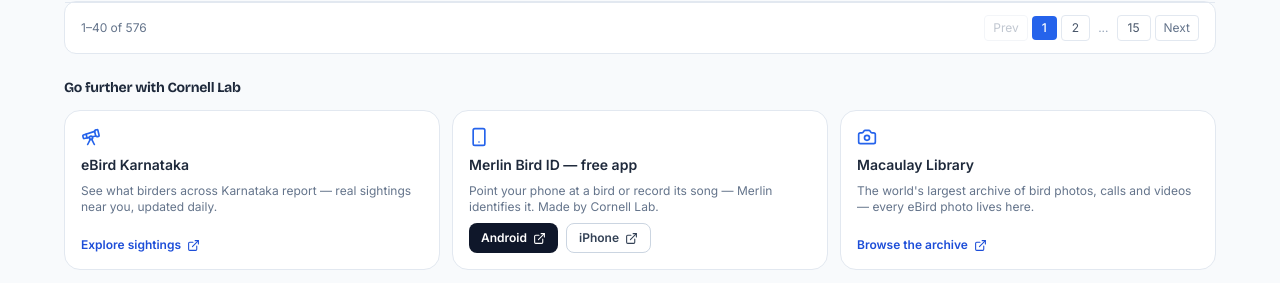
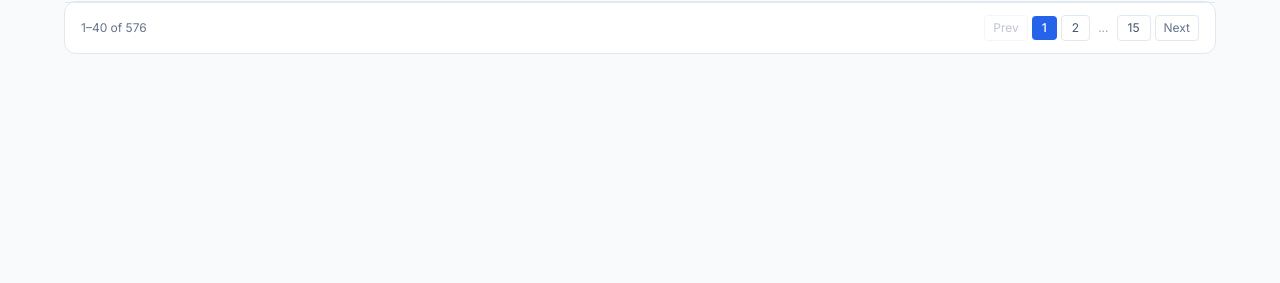
Before and after one commit to hoy-sala/pragati, a SvelteKit app in the folder frontend/: page /birds in a window 1280 px wide. Shown: the part 2847-3130 px from the top of the page. After the commit the page ends 2901 px from the top, so only its background shows below. Built offline with nearby package versions, Linux system fonts and the light colour scheme; a web font is replaced by a local one.

Commit message:
feat: remove Go further with Cornell Lab section from bird catalog

```diff
--- a/frontend/src/routes/birds/+page.svelte
+++ b/frontend/src/routes/birds/+page.svelte
@@ -8,7 +8,7 @@
   import Modal from "$lib/components/Modal.svelte";
   import EmptyState from "$lib/components/EmptyState.svelte";
   import Pagination from "$lib/components/Pagination.svelte";
-  import { Bird, ExternalLink, Telescope, Smartphone, Camera, BarChart3 } from "lucide-svelte";
+  import { Bird, ExternalLink, BarChart3 } from "lucide-svelte";
 
   const KA_PAGE_SIZE = 40;
   let kaSearch = $state("");
@@ -123,64 +123,6 @@
       <Pagination page={kaPage} total={kaFiltered.length} pageSize={KA_PAGE_SIZE} onChange={(p) => (kaPage = p)} />
     </div>
   {/if}
-
-  <div>
-    <h2 class="text-sm font-semibold text-slate-800 mb-3">Go further with Cornell Lab</h2>
-    <div class="grid grid-cols-1 sm:grid-cols-3 gap-3">
-      <div class="bg-white rounded-2xl border border-slate-200 p-4 flex flex-col gap-2">
-        <Telescope size={20} class="text-primary-600" />
-        <div class="text-sm font-semibold text-slate-800">eBird Karnataka</div>
-        <p class="text-xs text-slate-500 flex-1">See what birders across Karnataka report — real sightings near you, updated daily.</p>
-        <a
-          href="https://ebird.org/region/IN-KA"
-          target="_blank"
-          rel="noreferrer"
-          class="inline-flex items-center gap-1.5 text-xs font-semibold text-primary-700 hover:text-primary-800"
-        >
-          Explore sightings <ExternalLink size={13} />
-        </a>
-      </div>
-      <div class="bg-white rounded-2xl border border-slate-200 p-4 flex flex-col gap-2">
-        <Smartphone size={20} class="text-primary-600" />
-        <div class="text-sm font-semibold text-slate-800">Merlin Bird ID — free app</div>
-        <p class="text-xs text-slate-500 flex-1">Point your phone at a bird or record its song — Merlin identifies it. Made by Cornell Lab.</p>
-        <div class="flex flex-wrap gap-2">
-          <a
-            href="https://play.google.com/store/apps/details?id=com.labs.merlinbirdid.app"
-            target="_blank"
-            rel="noreferrer"
-            class="inline-flex items-center gap-1.5 text-xs font-semibold px-3 py-1.5 rounded-lg bg-slate-900 text-white hover:bg-slate-700 transition-colors"
-          >
-            Android <ExternalLink size={13} />
-          </a>
-          <a
-            href="https://apps.apple.com/us/app/merlin-bird-id-by-cornell-lab/id773457673"
-            target="_blank"
-            rel="noreferrer"
-            class="inline-flex items-center gap-1.5 text-xs font-semibold px-3 py-1.5 rounded-lg border border-slate-300 text-slate-700 hover:bg-slate-50 transition-colors"
-          >
-            iPhone <ExternalLink size={13} />
-          </a>
-        </div>
-      </div>
-      <div class="bg-white rounded-2xl border border-slate-200 p-4 flex flex-col gap-2">
-        <Camera size={20} class="text-primary-600" />
-        <div class="text-sm font-semibold text-slate-800">Macaulay Library</div>
-        <p class="text-xs text-slate-500 flex-1">The world's largest archive of bird photos, calls and videos — every eBird photo lives here.</p>
-        <a
-          href="https://www.macaulaylibrary.org"
-          target="_blank"
-          rel="noreferrer"
-          class="inline-flex items-center gap-1.5 text-xs font-semibold text-primary-700 hover:text-primary-800"
-        >
-          Browse the archive <ExternalLink size={13} />
-        </a>
-      </div>
-    </div>
-    <p class="text-[11px] text-slate-400 mt-3 text-center">
-      Species pages cross-checked with eBird · Cornell Lab of Ornithology
-    </p>
-  </div>
 </div>
 
 {#if kaSelected}
```
